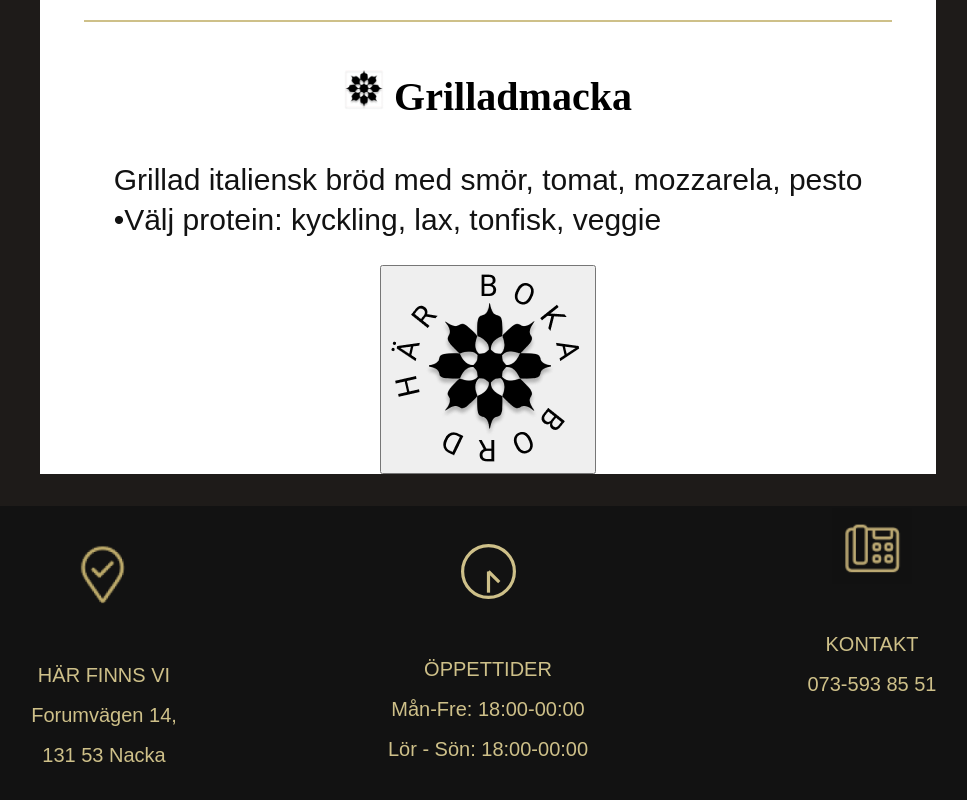
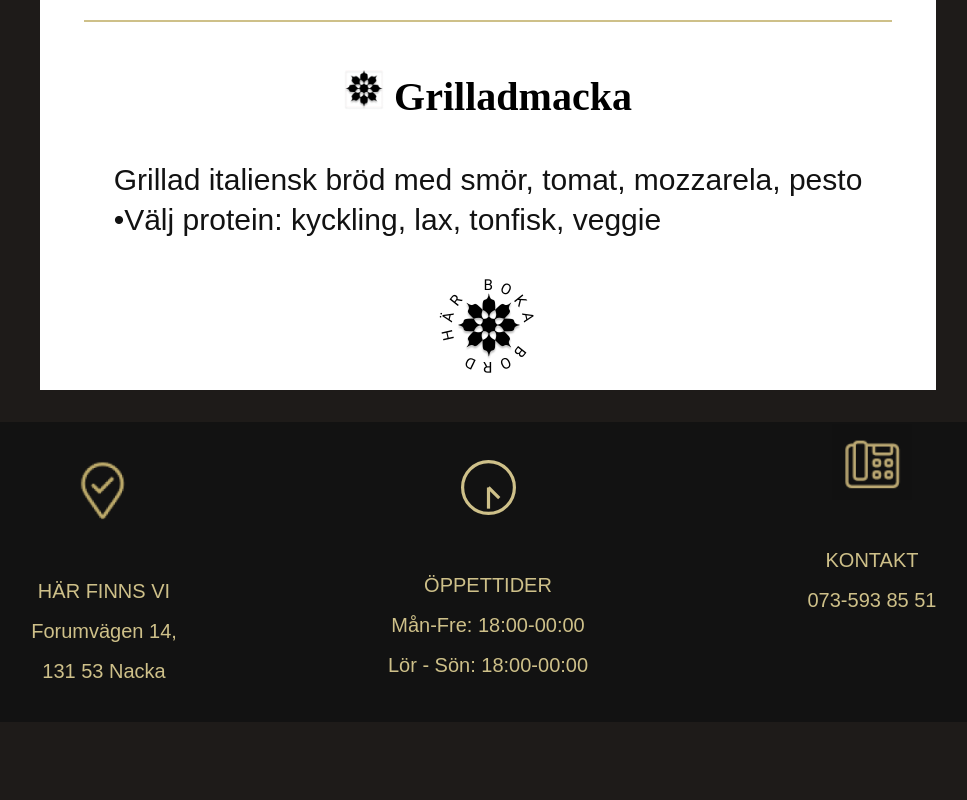
Before and after one commit to SuzanaRistic/RestaurangBokning, a React (Create React App) app: page /meny in a window 1280 px wide. Shown: the part 2020-2820 px from the top of the page, without its empty margins (152-1119 px from the left). After the commit the page ends 2742 px from the top, so only its background shows below. Built offline with nearby package versions, Linux system fonts and the light colour scheme; a web font is replaced by a local one.

Commit message:
buttonfix

```diff
--- a/src/components/pages/Menu.tsx
+++ b/src/components/pages/Menu.tsx
@@ -1,6 +1,6 @@
 import React from 'react'
 import Header from '../Header'
-import button from '/Users/suzanaristic/Desktop/Restaurang/RestaurangBokning/src/images/bokabordknapp.png'
+import bookbutton from '/Users/suzanaristic/Desktop/Restaurang/RestaurangBokning/src/images/bokaknapp.png'
 import decoflower from '/Users/suzanaristic/Desktop/Restaurang/RestaurangBokning/src/images/bulletpoint 1.png'
 import './../../styles/Menu.scss'
 import { Link } from 'react-router-dom'
@@ -51,7 +51,7 @@ function Menu() {
         <p className="food-description">Grillad italiensk bröd med smör, tomat, mozzarela, pesto<br></br>
         •Välj protein: kyckling, lax, tonfisk, veggie</p>
         </div>
-        <Link to="/boka"><button className="confirm-btn"><img src={button} alt="" /></button></Link>
+        <Link to="/boka"><button className="book-btn"><img src={bookbutton} alt="" /></button></Link>
         </div>
         </div>
 
--- a/src/styles/Menu.scss
+++ b/src/styles/Menu.scss
@@ -25,3 +25,19 @@ hr {
     width: 90%;
     border: 1px solid rgb(206, 192, 137);
 }
+.book-btn {
+    margin: 10px;
+    border: none;
+    background-color: white;
+    img {
+        width: 100px;
+    }
+    img:hover {
+        animation: spin 4s linear infinite;
+    }
+}
+
+@keyframes spin {
+from {transform:rotate(0deg);}
+to {transform:rotate(360deg);}
+}
```
Also changed, not shown: src/images/bokaknapp.png (renamed from src/images/bokabordknapp.png).
